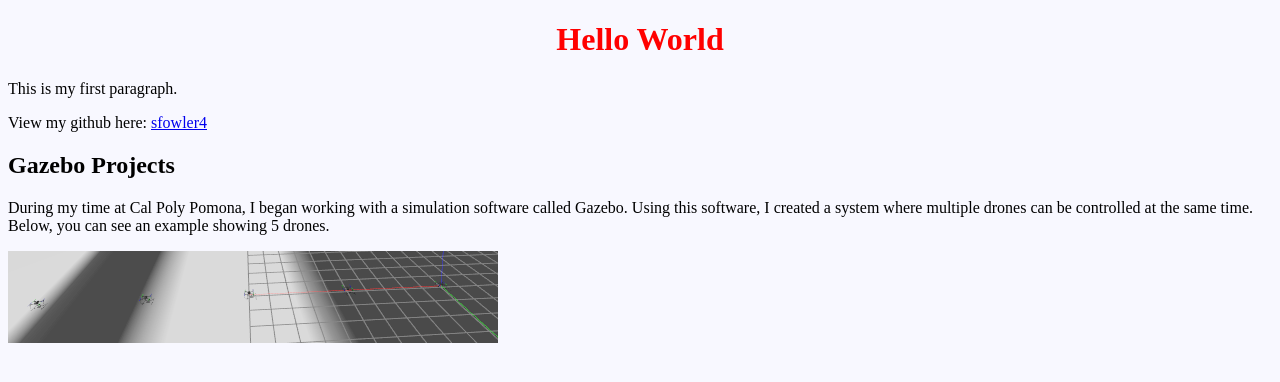
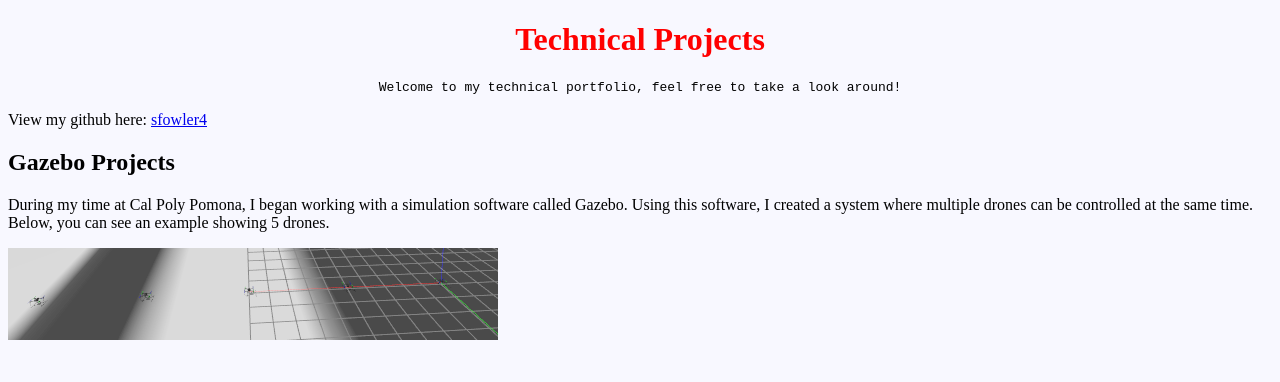
Before and after one commit to sfowler4/sfowler4.github.io, a plain HTML site: page index.html in a window 1280 px wide. Drawn offline with Linux system fonts and the light colour scheme.

Commit message:
True header

```diff
--- a/index.html
+++ b/index.html
@@ -5,9 +5,9 @@
 </head>
 <body style="background-color:ghostwhite;">
 
-<h1 style="color:red;text-align:center"> Hello World</h1>
+<h1 style="color:red;text-align:center">Technical Projects</h1>
 
-<p>This is my first paragraph.</p>
+<p style="text-align:center;font-family:monospace">Welcome to my technical portfolio, feel free to take a look around!</p>
 
 <p title="Github!">View my github here: <a href="https://github.com/sfowler4"> sfowler4 </a> </p>
 
```
